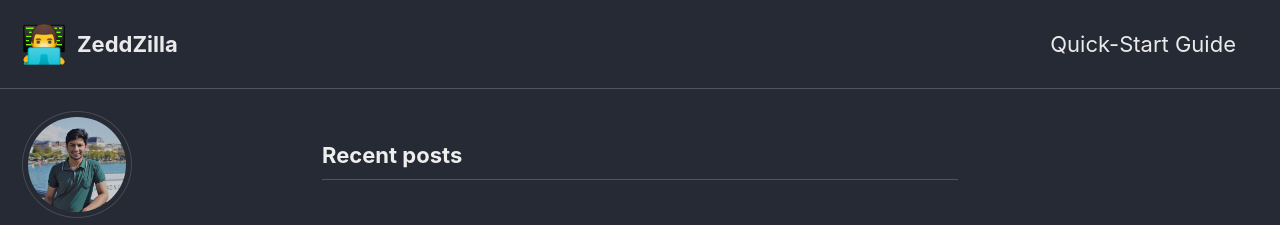
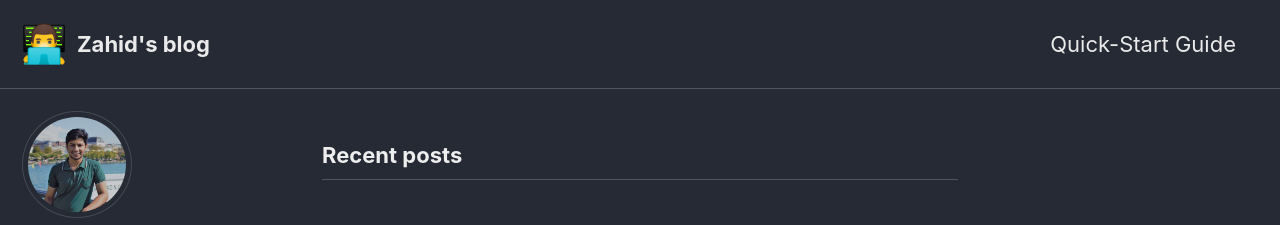
Before and after one commit to Zedd1558/Zedd1558.github.io, a Jekyll site: the page built from index.html, in a window 1280 px wide. Shown: the top 225 px of the page. Built offline with Jekyll 4.4.1, drawn with Linux system fonts in a browser that asks for light colours; cached includes are drawn as plain includes; nearby versions of some CDN libraries; the list of posts is cut into pages by our own code.

Commit message:
fixing profile2

```diff
--- a/_config.yml
+++ b/_config.yml
@@ -16,7 +16,7 @@ minimal_mistakes_skin    : "dark" # "air", "aqua", "contrast", "dark", "dirt", "
 
 # Site Settings
 locale                   : "en-US"
-title                    : "Zedd_Zilla"
+title                    : "Zedd zilla"
 title_separator          : "-"
 subtitle                 : # site tagline that appears below site title in masthead
 name                     : "Zahidul Islam"
@@ -26,7 +26,7 @@ baseurl                  : # the subpath of your site, e.g. "/blog"
 repository               : "Zedd1558/Zedd1558.github.io" # GitHub username/repo-name e.g. "mmistakes/minimal-mistakes"
 teaser                   : # path of fallback teaser image, e.g. "/assets/images/500x300.png"
 logo                     : "/assets/images/tech_logo.jpg" # path of logo image to display in the masthead, e.g. "/assets/images/88x88.png"
-masthead_title           : "ZeddZilla" # overrides the website title displayed in the masthead, use " " for no title
+masthead_title           : "Zahid's blog" # overrides the website title displayed in the masthead, use " " for no title
 # breadcrumbs            : false # true, false (default)
 words_per_minute         : 200
 comments:
```
